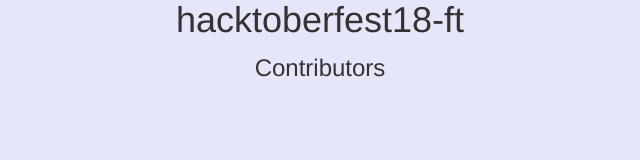
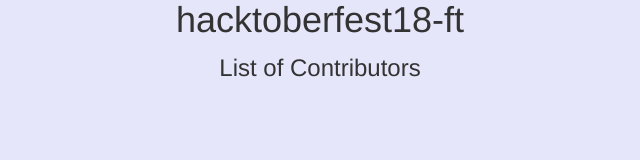
Before and after one commit to amanjain25/hacktoberfest18-ft, a plain HTML site: page index.html in a window 1280 px wide. Shown: the whole page, without its empty margins (320-960 px from the left). Drawn offline with nearby package versions, Linux system fonts and the light colour scheme; no server answers.

Commit message:
updated index.html and added contributor to the list

```diff
--- a/index.html
+++ b/index.html
@@ -18,7 +18,7 @@
     <body>
         <div id="gradient" />
         <h1> hacktoberfest18-ft </h1>
-        <h3>Contributors</h3>
+        <h3>List of Contributors</h3>
 
         <div class="container" id="wrap">
 	        <div class="row" id="contributors">
```
Also changed, not shown: 1 other file.
